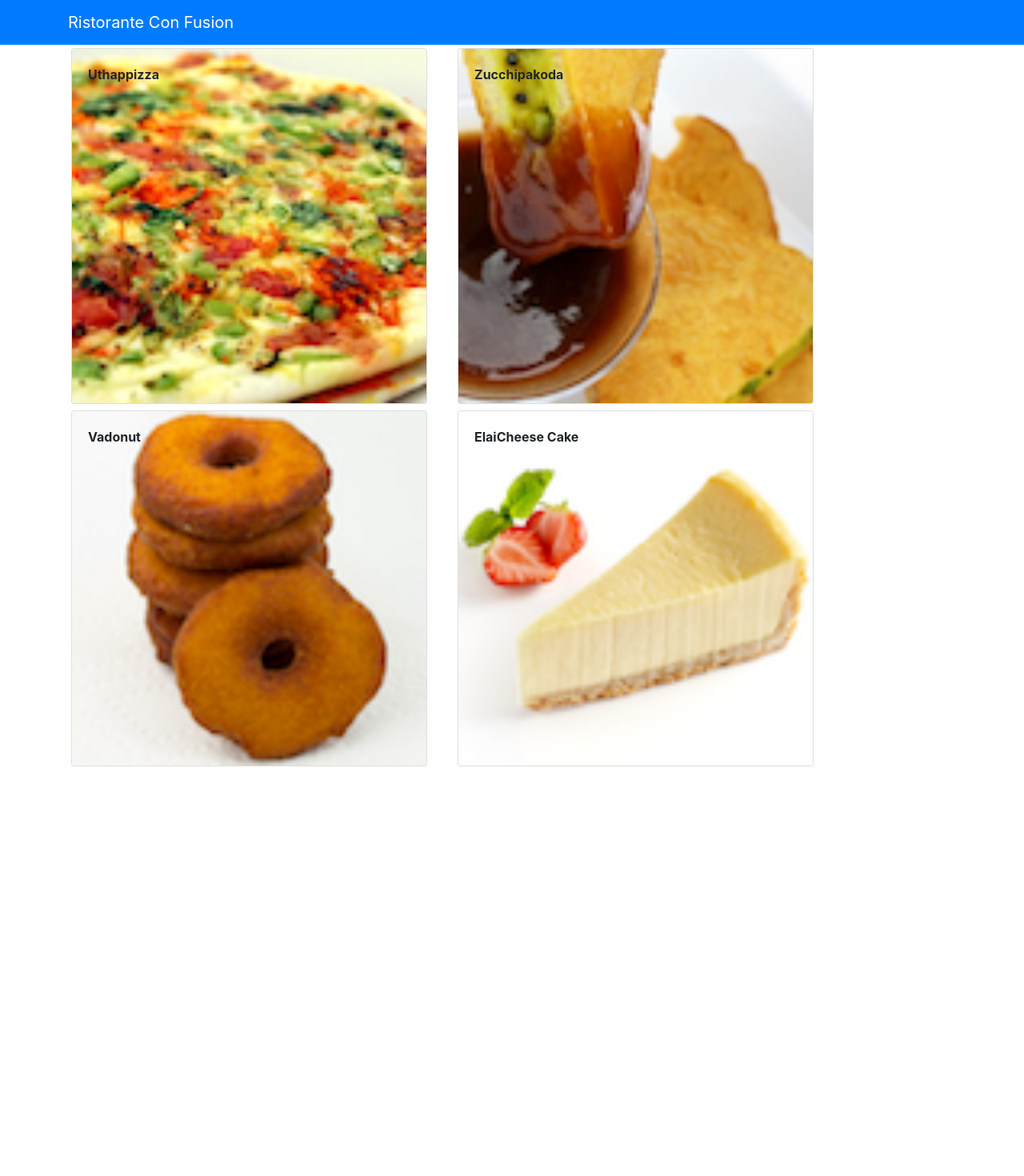
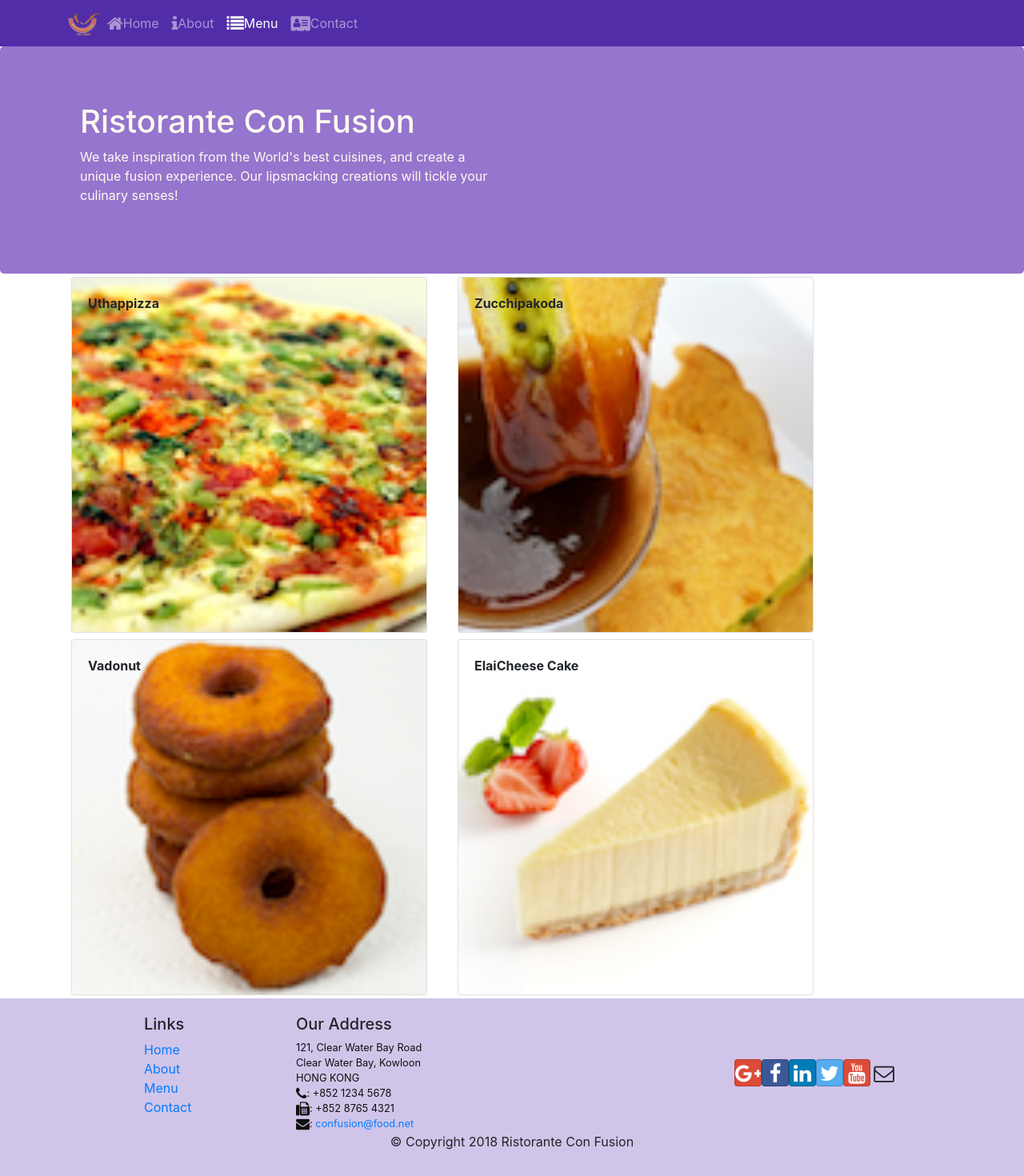
Before and after one commit to namansukhwani/ConFusionReactJS, a React (Create React App) app: page /menu in a window 1280 px wide. Shown: the top 1470 px of the page at 80% size. Before the commit the page ends 962 px from the top, so only its background shows below. Built offline with nearby package versions, Linux system fonts and the light colour scheme.

Commit message:
React Router

```diff
--- a/package.json
+++ b/package.json
@@ -13,6 +13,7 @@
     "react": "^16.13.1",
     "react-dom": "^16.13.1",
     "react-popper": "^2.2.3",
+    "react-router-dom": "^5.2.0",
     "react-scripts": "3.4.1",
     "reactstrap": "^8.4.1"
   },
--- a/src/App.css
+++ b/src/App.css
@@ -1,7 +1,34 @@
+/*--Classes--*/
+.row-header{
+  margin: 0px auto;
+  padding: 0px;
+}
 .row-content{
-  min-height: 300px;
+  min-height: 400px;
   align-items: center;
-  padding: 70px 30px 70px 30px;
+  padding: 50px 0px 50px 0px;
   margin: 0px auto;
   border-bottom: 1px ridge;
 }
+.footer{
+  background-color: #D1C4E9;
+  margin:0px auto;
+  padding: 20px 0px 20px 0px;
+}
+.jumbotron {
+  padding:70px 30px 70px 30px;
+  margin:0px auto;
+  background: #9575CD ;
+  color:floralwhite;
+}
+.navbar-dark {
+  background-color: #512DA8;
+}
+/*--Tags--*/
+address{
+  font-size:80%;
+  margin:0px;
+  color:#0f0f0f;
+}
+
+/*--ids--*/
--- a/src/App.js
+++ b/src/App.js
@@ -1,16 +1,19 @@
 import React from 'react';
 import Main from './components/MainComponent';
 import './App.css';
-
+import {BrowserRouter} from 'react-router-dom';
 
 
 class App extends React.Component {
   render()
   {
     return (
+      <BrowserRouter>
       <div>
         <Main/>
       </div>
+      </BrowserRouter>
+
     );
   }
 }
--- /dev/null
+++ b/src/components/FooterComponent.js
@@ -0,0 +1,51 @@
+import React from 'react';
+import {Link} from 'react-router-dom';
+
+function Footer(props) {
+    return(
+    <div className="footer">
+        <div className="container">
+            <div className="row justify-content-center">
+                <div className="col-4 offset-1 col-sm-2">
+                    <h5>Links</h5>
+                    <ul className="list-unstyled">
+                        <li><Link to="/home">Home</Link></li>
+                        <li><Link to="/aboutus">About</Link></li>
+                        <li><Link to="/menu">Menu</Link></li>
+                        <li><Link to="/contactus">Contact</Link></li>
+                    </ul>
+                </div>
+                <div className="col-7 col-sm-5">
+                    <h5>Our Address</h5>
+                    <address>
+		              121, Clear Water Bay Road<br />
+		              Clear Water Bay, Kowloon<br />
+		              HONG KONG<br />
+		              <i className="fa fa-phone fa-lg"></i>: +852 1234 5678<br />
+		              <i className="fa fa-fax fa-lg"></i>: +852 8765 4321<br />
+		              <i className="fa fa-envelope fa-lg"></i>: <a href="mailto:confusion@food.net">
+                         confusion@food.net</a>
+                    </address>
+                </div>
+                <div className="col-12 col-sm-4 align-self-center">
+                    <div className="text-center">
+                        <a className="btn btn-social-icon btn-google" href="http://google.com/+"><i className="fa fa-google-plus"></i></a>
+                        <a className="btn btn-social-icon btn-facebook" href="http://www.facebook.com/profile.php?id="><i className="fa fa-facebook"></i></a>
+                        <a className="btn btn-social-icon btn-linkedin" href="http://www.linkedin.com/in/"><i className="fa fa-linkedin"></i></a>
+                        <a className="btn btn-social-icon btn-twitter" href="http://twitter.com/"><i className="fa fa-twitter"></i></a>
+                        <a className="btn btn-social-icon btn-google" href="http://youtube.com/"><i className="fa fa-youtube"></i></a>
+                        <a className="btn btn-social-icon" href="mailto:"><i className="fa fa-envelope-o"></i></a>
+                    </div>
+                </div>
+            </div>
+            <div className="row justify-content-center">
+                <div className="col-auto">
+                    <p>© Copyright 2018 Ristorante Con Fusion</p>
+                </div>
+            </div>
+        </div>
+    </div>
+    )
+}
+
+export default Footer;
--- /dev/null
+++ b/src/components/HeaderComponent.js
@@ -0,0 +1,60 @@
+import React from 'react';
+import {Navbar, NavbarBrand, Nav ,NavItem,NavbarToggler ,Collapse,  Jumbotron} from 'reactstrap';
+import {NavLink} from 'react-router-dom';
+
+class Header extends React.Component
+{
+    constructor(props)
+    {
+        super(props);
+        this.toggleNav=this.toggleNav.bind(this);
+        this.state={
+            isNavOpen:false
+        };
+
+    }
+
+    toggleNav()
+    {
+        this.setState({
+            isNavOpen: !this.state.isNavOpen
+        });
+    }
+
+    render()
+    {
+        return(
+            <div>
+            <Navbar dark expand="md">
+                <div className="container">
+                    <NavbarToggler onClick={this.toggleNav}></NavbarToggler>
+                    <NavbarBrand href="/home " className="ml-auto mr-md-auto ">
+                        <img src="assets/images/logo.png" height="30" width="41" alt="Ristorante Con Fusion"/>
+                    </NavbarBrand>
+                    <Collapse isOpen={this.state.isNavOpen} navbar>
+                        <Nav navbar className="mr-auto">
+                            <NavItem ><NavLink className="nav-link" to="/home"><span className="fa fa-home fa-lg"></span>Home </NavLink> </NavItem>
+                            <NavItem ><NavLink className="nav-link" to="/aboutus"><span className="fa fa-info fa-lg"></span>About</NavLink> </NavItem>
+                            <NavItem ><NavLink className="nav-link" to="/menu"><span className="fa fa-list fa-lg"></span>Menu </NavLink> </NavItem>
+                            <NavItem ><NavLink className="nav-link" to="/contactus"><span className="fa fa-address-card fa-lg"></span>Contact </NavLink> </NavItem>
+                        </Nav>
+                    </Collapse>
+                </div>
+            </Navbar>
+            <Jumbotron>
+                <div className="container">
+                    <div className="row row-header">
+                        <div className="col-12 col-md-6">
+                            <h1>Ristorante Con Fusion</h1>
+                            <p>We take inspiration from the World's best cuisines, and create a unique fusion experience. Our lipsmacking creations will tickle your culinary senses!</p>
+                        </div>
+                        <div className="col-12 col-md-6" ></div>
+                    </div>
+                </div>
+            </Jumbotron>
+            </div>
+        );
+    }
+}
+
+export default Header;
--- /dev/null
+++ b/src/components/HomeComponent.js
@@ -0,0 +1,14 @@
+import React from 'react';
+import '../App.css';
+
+function Home(props)
+{
+    return(
+        <div className="container">
+            <h4>Homes</h4>
+        </div>
+
+    );
+}
+
+export default Home;
--- a/src/components/MainComponent.js
+++ b/src/components/MainComponent.js
@@ -1,9 +1,11 @@
 import React from 'react';
-import {Navbar, NavbarBrand} from 'reactstrap';
 import Menu from './MenuComponent';
+import Home from './HomeComponent';
 import DishDetail from './DishdetailComponent';
+import Header from './HeaderComponent';
+import Footer from './FooterComponent';
 import {DISHES} from '../shared/dishes';
-
+import {Switch , Route , Redirect } from 'react-router-dom';
 
 class Main extends React.Component {
 
@@ -12,28 +14,25 @@
     super(props);
     this.state={
       dishes:DISHES,
-      selectedDish:null
+
     };
-  }
-
-  onDishSelect(dishId)
-  {
-      this.setState({selectedDish:dishId});
   }
 
   render()
   {
+    const HomePage=() => {
+      return(<Home/>);
+    }
+
     return (
       <div>
-        <Navbar dark color="primary">
-          <div className="container">
-            <NavbarBrand href="/ ">Ristorante Con Fusion </NavbarBrand>
-          </div>
-        </Navbar>
-        <Menu dishes={this.state.dishes} onClick={(dishId) =>this.onDishSelect(dishId)}/>
-        <div className="container">
-            <DishDetail dish={this.state.dishes.filter((dish) => dish.id=== this.state.selectedDish)[0]}/>
-        </div>
+        <Header/>
+        <Switch>
+          <Route path="/home" component={HomePage}/>
+          <Route exact path="/menu" component={() => <Menu dishes={this.state.dishes}/>} />
+          <Redirect to="/home"/>
+        </Switch>
+        <Footer/>
       </div>
     );
   }
```
Also changed, not shown: 1 other file (tests, documents, lock files or other folders).
